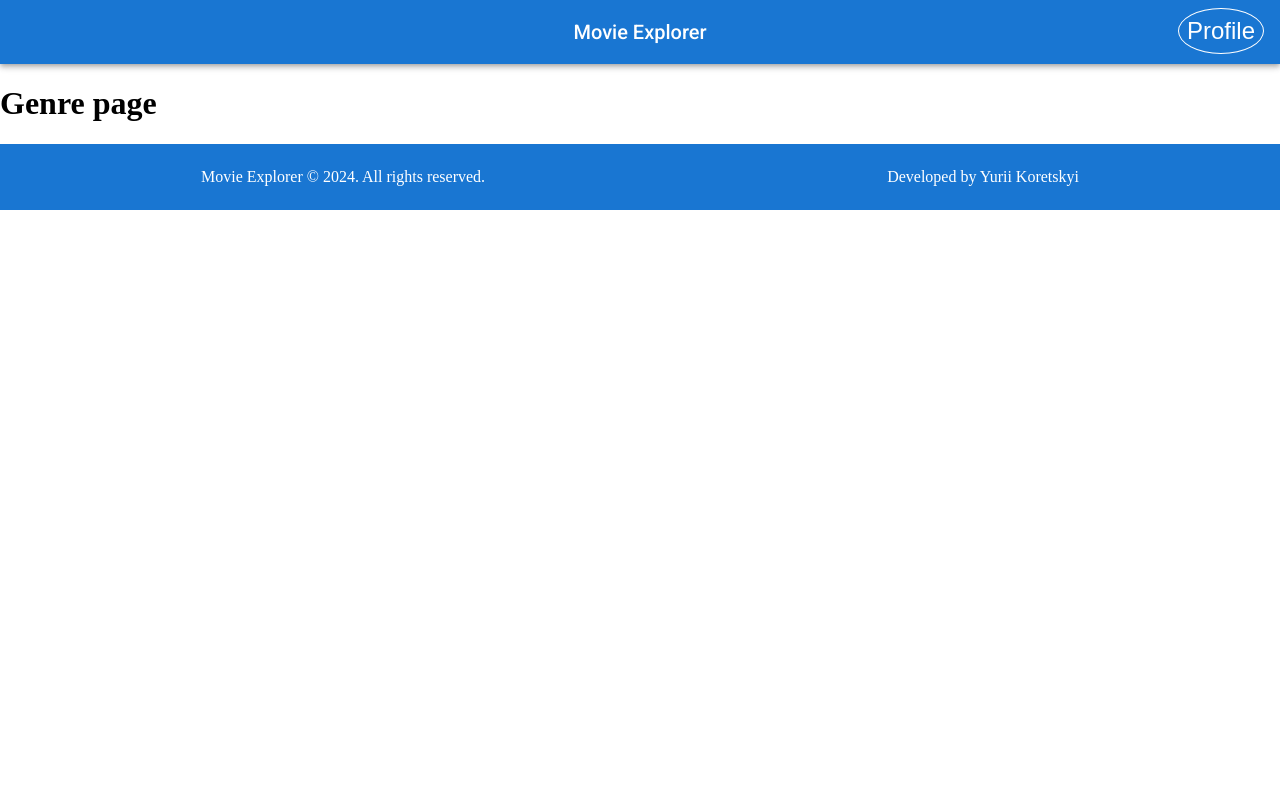
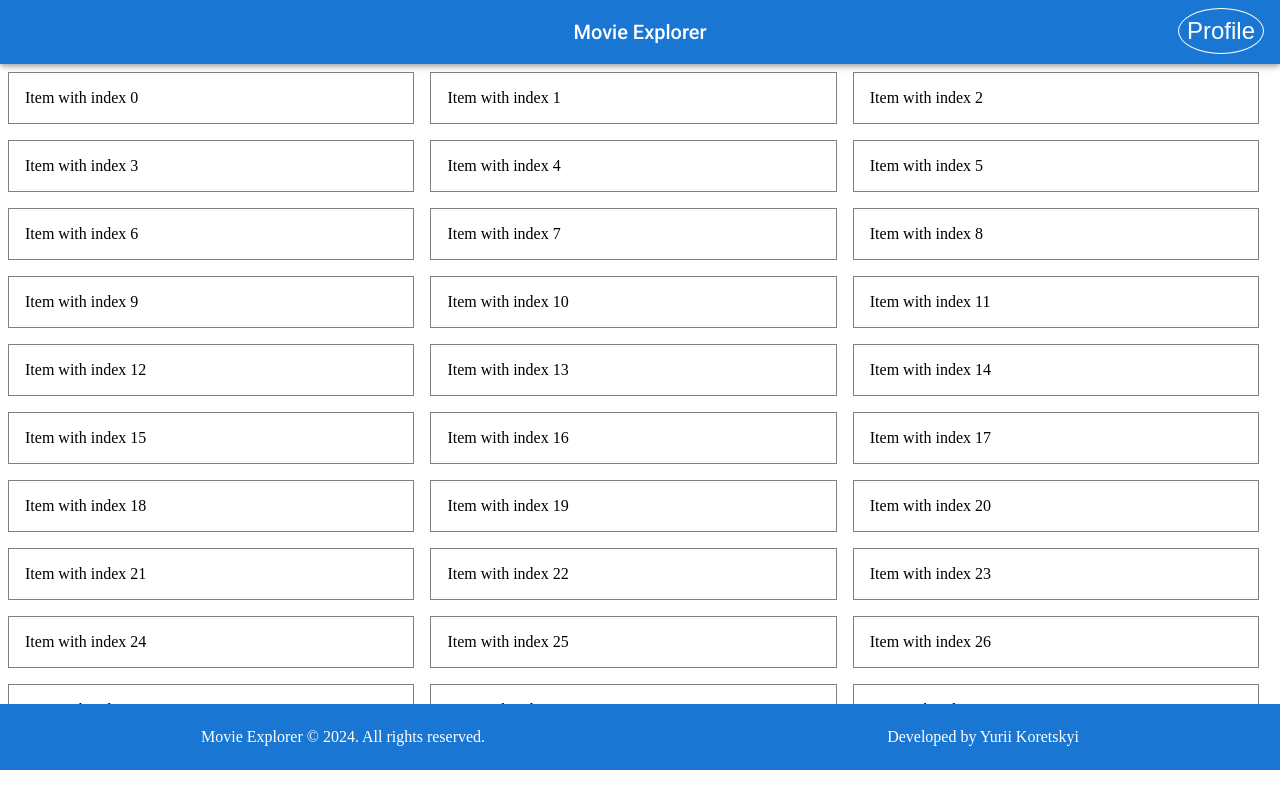
Before and after one commit to Koretskyii/movie-explorer, a Next.js app in the folder client/: page /explore/genre/1 in a window 1280 px wide. Built offline with nearby package versions, Linux system fonts and the light colour scheme; what @mui/material-nextjs would draw is missing.

Commit message:
improved movies search results pagination and started implementation of the movies virtual list explored by genre

```diff
--- a/client/package.json
+++ b/client/package.json
@@ -26,6 +26,7 @@
     "postcss": "^8.5.6",
     "react": "19.1.0",
     "react-dom": "19.1.0",
+    "react-virtuoso": "^4.14.1",
     "tailwind-merge": "^3.3.1",
     "zustand": "^5.0.7"
   },
@@ -39,6 +40,6 @@
     "eslint-config-next": "15.4.6",
     "tailwindcss": "^4.1.12",
     "tw-animate-css": "^1.3.8",
-    "typescript": "^5"
+    "typescript": "^5.9.3"
   }
 }
--- a/client/src/app/explore/genre/[id]/page.tsx
+++ b/client/src/app/explore/genre/[id]/page.tsx
@@ -1,7 +1,70 @@
+"use client";
+
+import React, { forwardRef } from "react";
+import { VirtuosoGrid, VirtuosoGridProps } from "react-virtuoso";
+
 export default function GenrePage() {
-  return (
-    <div>
-      <h1>Genre page</h1>
+  const items = Array.from({ length: 100 }, (_, i) => `Item with index ${i}`);
+
+  const gridComponents: VirtuosoGridProps<undefined, undefined>['components'] = {
+  List: forwardRef(({ style, children, ...props }, ref) => (
+    <div
+      ref={ref}
+      {...props}
+      style={{
+        display: 'flex',
+        flexWrap: 'wrap',
+        ...style,
+      }}
+    >
+      {children}
+    </div>
+  )),
+  Item: ({ children, ...props }) => (
+    <div
+      {...props}
+      style={{
+        padding: '0.5rem',
+        width: '33%',
+        display: 'flex',
+        flex: 'none',
+        alignContent: 'stretch',
+        boxSizing: 'border-box',
+      }}
+    >
+      {children}
+    </div>
+  ),
+}
+
+  const ItemWrapper = ({ children, ...props }:  React.HTMLAttributes<HTMLDivElement> & { children: React.ReactNode }) => (
+    <div
+      {...props}
+      style={{
+        display: "flex",
+        flex: 1,
+        textAlign: "center",
+        padding: "1rem 1rem",
+        border: "1px solid gray",
+        whiteSpace: "nowrap",
+      }}
+    >
+      {children}
     </div>
   );
+
+  return (
+    <>
+      <VirtuosoGrid
+        style={{ height: "80vh", width: "100%" }}
+        totalCount={items.length}
+        components={gridComponents}
+        itemContent={(index) => (
+          <ItemWrapper>
+            {items[index]}
+          </ItemWrapper>
+        )}
+      />
+    </>
+  );
 }
```
Also changed, not shown: 2 other files (tests, documents, lock files or other folders).
